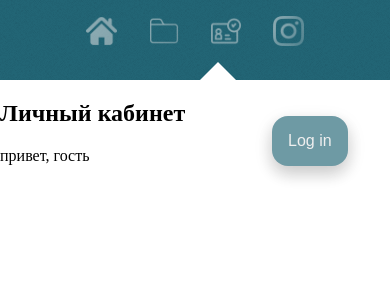
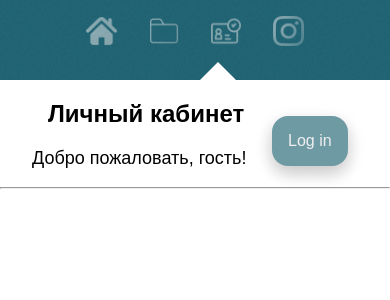
Before and after one commit to Milanovru/Weather-bot, a Vue app in the folder frontend/web-app/: page /office in a window 390 px wide. Shown: the top 300 px of the page. Built offline with nearby package versions, Linux system fonts and the light colour scheme.

Commit message:
работа со стилями

```diff
--- a/frontend/web-app/src/main.less
+++ b/frontend/web-app/src/main.less
@@ -6,7 +6,8 @@
     body {
         padding: 0;
         margin: 0;
-
+        font-family: "Poppins",
+        sans-serif;
     }
 
     header {
@@ -42,7 +43,6 @@
 
         text-align: center;
         margin-bottom: 1rem;
-        font-family: "Poppins", sans-serif;
 
         p:first-child {
             font-size: 24px;
@@ -69,14 +69,20 @@
                 }
             }
         }
-
     }
 
     .officepage {
         position: relative;
 
+        h2 {
+            margin-left: 3rem;
+        }
+
+        p {
+            font-size: 18px;
+            margin-left: 2rem;
+        }
     }
-
 
 // кнопки
     .btn {
--- a/frontend/web-app/src/views/Home.vue
+++ b/frontend/web-app/src/views/Home.vue
@@ -24,3 +24,7 @@ export default {
   name: 'Home',
 }
 </script>
+
+<style lang="less">
+
+</style>
--- a/frontend/web-app/src/views/Office.vue
+++ b/frontend/web-app/src/views/Office.vue
@@ -6,11 +6,13 @@
                 {{user.is_active ? 'Log out' : 'Log in'}}
             </button>
             <h2>Личный кабинет</h2>
+            <p>Добро пожаловать, {{user.username ? user.username : 'гость'}}!</p>
+            <hr>
         </article>
         <section>
             <router-view />
             <!-- для теста -->
-            <p>привет, {{user.username ? user.username : 'гость'}}</p>
+
         </section>
     </div>
 </template>
@@ -41,5 +43,4 @@ export default {
 
 <style lang="less">
 
-
 </style>
--- a/frontend/web-app/src/views/Work.vue
+++ b/frontend/web-app/src/views/Work.vue
@@ -2,7 +2,7 @@
   <div id="work">
     <div class="triangle wpage"></div>
     <article>
-        <h2>Work</h2>
+        <h2>О проекте</h2>
     <p>
         Phasellus enim sapien, blandit ullamcorper elementum eu, condimentum eu elit.
         Vestibulum ante ipsum primis in faucibus orci luctus et ultrices posuere cubilia
```
